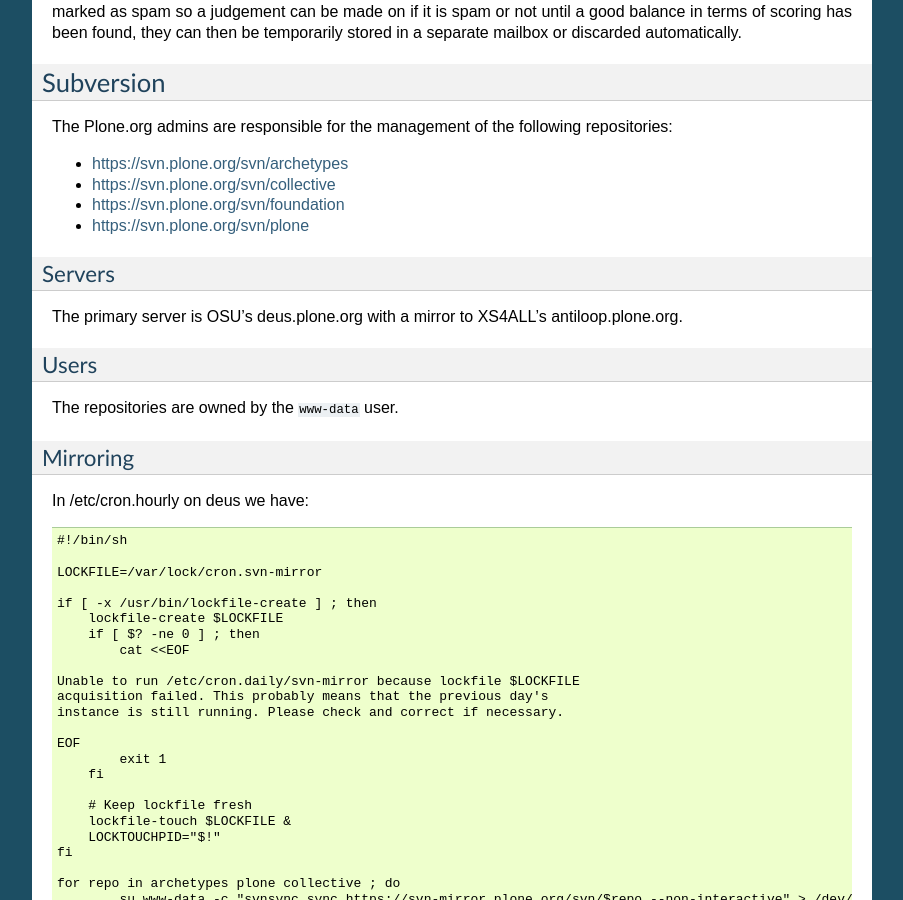
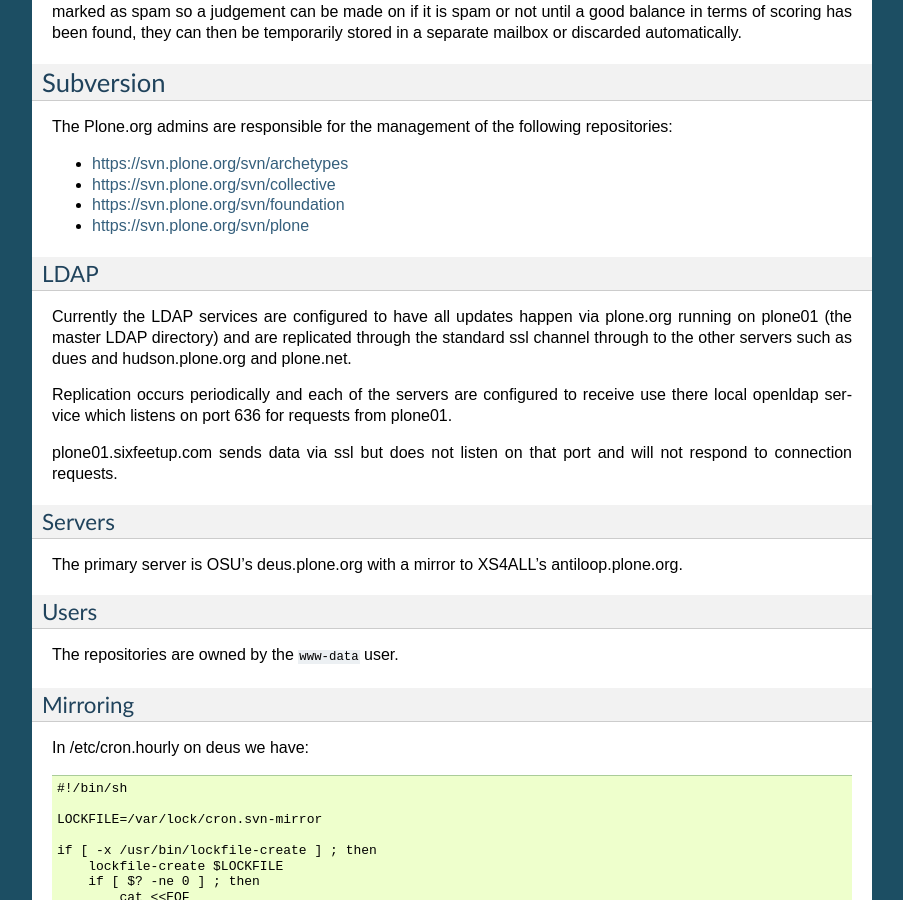
Before and after one commit to plone/ploneorg.admin, a Sphinx documentation site: the page built from sysadmin/documentation/services.rst, in a window 1280 px wide and 900 px high, scrolled down 2314 px. Shown: the whole window, without its empty margins (198-1101 px from the left). Built offline with Sphinx 7.4.7, drawn with Linux system fonts in a browser that asks for light colours.

Commit message:
Added basic LDAP routine information
svn path=/sysadmin/trunk/; revision=39636

```diff
--- a/sysadmin/documentation/services.rst
+++ b/sysadmin/documentation/services.rst
@@ -131,6 +131,15 @@
 - https://svn.plone.org/svn/foundation
 - https://svn.plone.org/svn/plone
 
+LDAP
+~~~~~~~
+
+Currently the LDAP services are configured to have all updates happen via plone.org running on plone01 (the master LDAP directory) and are replicated through the standard ssl channel through to the other servers such as dues and hudson.plone.org and plone.net.
+
+Replication occurs periodically and each of the servers are configured to receive use there local openldap service which listens on port 636 for requests from plone01.
+
+plone01.sixfeetup.com sends data via ssl but does not listen on that port and will not respond to connection requests.
+
 Servers
 ~~~~~~~
 
```
